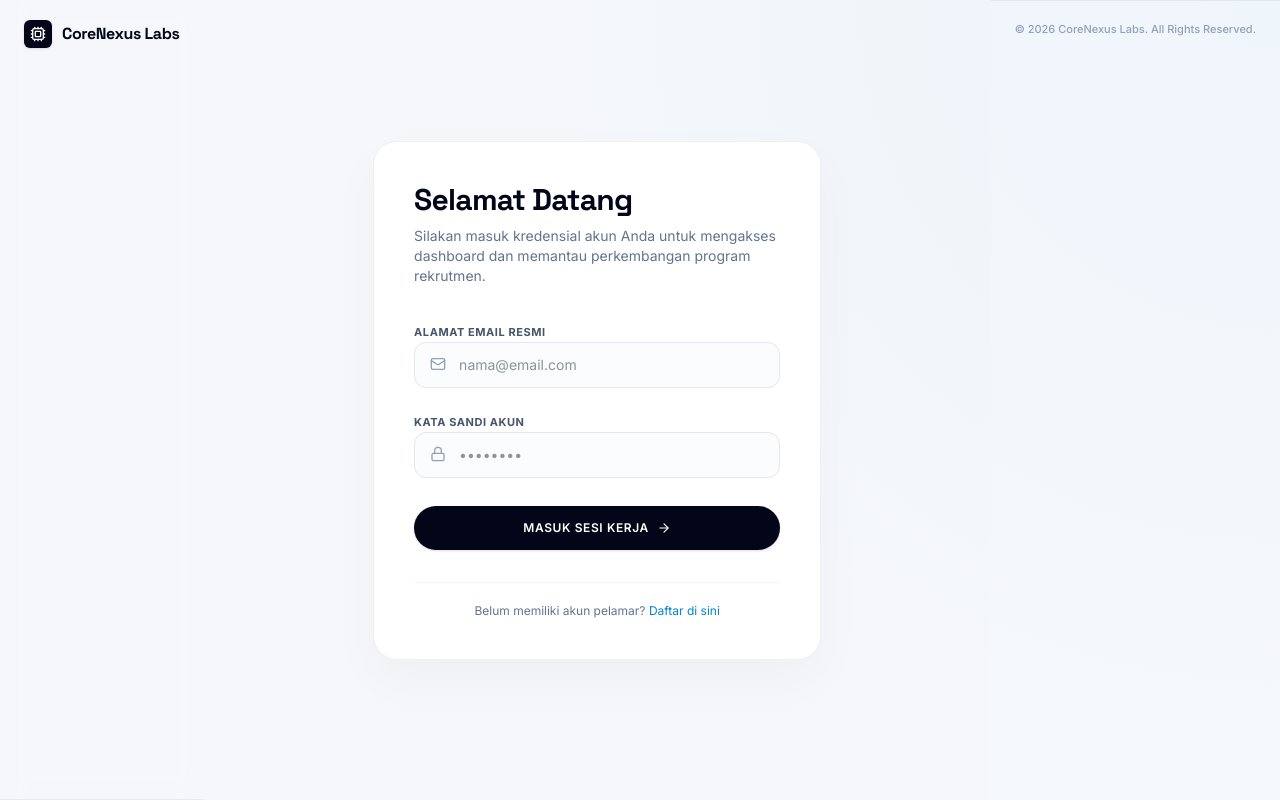
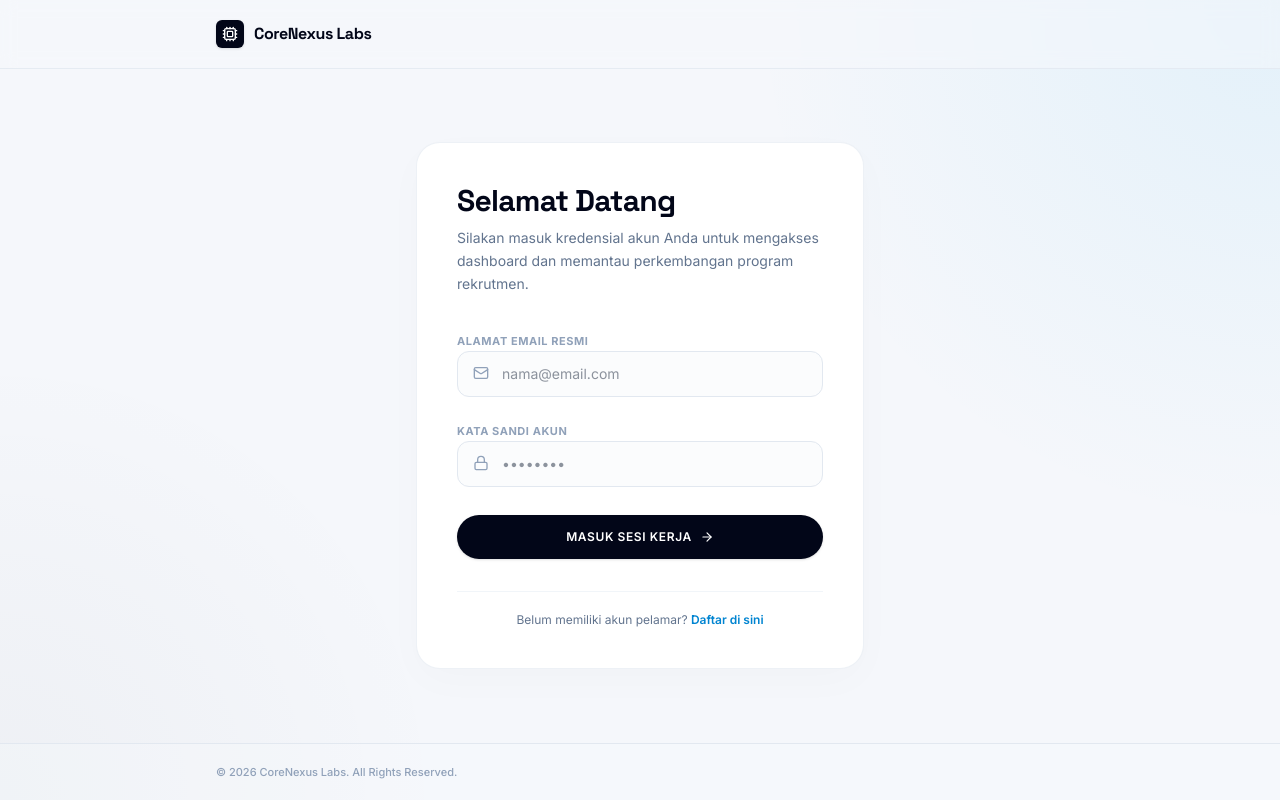
Before and after one commit to maylinmonica/web-dss-recruitment, a React (Vite) app in the folder frontend/: page /login in a window 1280 px wide. Built offline with nearby package versions, Linux system fonts and the light colour scheme; no server answers; the HTML template or start-up script is replaced by a standard one.

Commit message:
docs: structural annotations of intentional view latency buffers within authorization layouts

```diff
--- a/frontend/src/pages/Login.jsx
+++ b/frontend/src/pages/Login.jsx
@@ -1,6 +1,6 @@
 import React, { useState, useEffect } from 'react';
 import { useNavigate, Link } from 'react-router-dom';
-import axios from 'axios';
+import axios from 'react-react';
 import { Lock, Mail, AlertTriangle, CheckCircle2, Cpu, ArrowRight, X } from 'lucide-react';
 
 const API_BASE_URL = import.meta.env.VITE_API_URL || 'http://localhost:5001';
@@ -14,8 +14,8 @@ function Login() {
   const navigate = useNavigate();
 
   /**
-   * Session Route Guard Engine: Verifies client storage persistence vectors.
-   * Auto-routes authenticated tokens immediately to prevent login screen bypass vulnerabilities.
+   * Session route guard validation matrix.
+   * Intercepts unauthenticated mounts and forces state redirection based on validated access token.
    */
   useEffect(() => {
     const token = localStorage.getItem('token');
@@ -33,8 +33,8 @@ function Login() {
   }, [navigate]);
 
   /**
-   * Layout Notification Life-Cycle Tracker: Destroys notice alerts
-   * automatically after the layout runtime threshold exceeds 5000ms.
+   * Notice banner lifecycle observer hook.
+   * Disposes current active alert notice references from state array post countdown timeout.
    */
   useEffect(() => {
     if (notice) {
@@ -44,8 +44,8 @@ function Login() {
   }, [notice]);
 
   /**
-   * Authentication Transaction Controller Pipeline: Requests credential validation
-   * from the system gateway and securely commits structural data assets.
+   * Authentication transaction handler pipeline.
+   * Manages credential payloads submission, local state instantiation, and view displacement.
    */
   const handleLogin = async (e) => {
     e.preventDefault();
@@ -70,9 +70,8 @@ function Login() {
         });
 
         /**
-         * Intentional UI/UX Layout Latency Buffer: 1200ms Execution Delay.
-         * Retains current workspace view context to ensure toast animation rendering completes
-         * prior to the React Router virtual DOM dispatching the unmount sequence.
+         * Deliberate interface transition delay cadence.
+         * Grants sufficient interface compilation time to render the success state notification.
          */
         setTimeout(() => {
           const targetRole = response.data.user.role;
@@ -99,17 +98,17 @@ function Login() {
   };
 
   return (
-    <div className="min-h-screen bg-[#F5F7FB] flex flex-col md:flex-row text-slate-800 font-sans antialiased relative selection:bg-sky-100 selection:text-slate-900 transform-gpu">
+    <div className="min-h-screen bg-[#F5F7FB] flex flex-col text-slate-800 font-sans antialiased relative overflow-hidden selection:bg-sky-100 selection:text-slate-900 transform-gpu">
       <style>{`
         @import url('https://fonts.googleapis.com/css2?family=Inter:wght@400;500;600;700;800&family=Space+Grotesk:wght@400;500;600;700&display=swap');
         .font-display { font-family: 'Space Grotesk', sans-serif; }
         .font-sans { font-family: 'Inter', sans-serif; }
       `}</style>
 
-      <div className="absolute inset-0 bg-[radial-gradient(circle_at_top_right,_rgba(14,165,233,0.04),_transparent_50%)] pointer-events-none" />
+      <div className="absolute inset-0 bg-[radial-gradient(circle_at_top_right,_rgba(14,165,233,0.08),_transparent_35%),radial-gradient(circle_at_bottom_left,_rgba(15,23,42,0.03),_transparent_30%)] pointer-events-none" />
 
-      <nav className="relative z-10 border-b border-slate-200/80 bg-[#F5F7FB]/50 backdrop-blur-md">
-        <div className="max-w-6xl mx-auto px-6 py-5 flex items-center justify-between">
+      <nav className="relative z-10 border-b border-slate-200/80 bg-[#F5F7FB]/50 backdrop-blur-sm">
+        <div className="max-w-4xl mx-auto px-6 py-5 flex items-center justify-between">
           <Link to="/" className="flex items-center gap-2.5 group shrink-0">
             <div className="bg-slate-950 text-white p-1.5 rounded-md shadow-sm">
               <Cpu className="w-4 h-4" />
@@ -122,12 +121,14 @@ function Login() {
       </nav>
 
       <div className="flex-1 flex items-center justify-center p-6 relative z-10">
-        <div className="w-full max-w-md bg-white rounded-3xl border border-slate-200/60 p-8 sm:p-10 shadow-[0_20px_50px_rgba(15,23,42,0.03)]">
+        <div className="w-full max-w-md bg-white rounded-3xl border border-slate-200/60 p-8 sm:p-10 shadow-[0_12px_40px_rgba(15,23,42,0.02)]">
           <div className="space-y-2 mb-8">
             <h2 className="text-3xl font-bold font-display text-slate-950 tracking-tight">
               Selamat Datang
             </h2>
-            <p className="text-slate-500 text-xs sm:text-sm">Silakan masuk kredensial akun Anda untuk mengakses dashboard dan memantau perkembangan program rekrutmen.</p>
+            <p className="text-slate-500 text-xs sm:text-sm leading-relaxed">
+              Silakan masuk kredensial akun Anda untuk mengakses dashboard dan memantau perkembangan program rekrutmen.
+            </p>
           </div>
 
           {notice && (
@@ -143,14 +144,14 @@ function Login() {
                   <h4 className="font-bold text-xs uppercase tracking-wider text-slate-900">{notice.title}</h4>
                   <p className="text-xs text-slate-500 leading-relaxed">{notice.description}</p>
                 </div>
-                <button onClick={() => setNotice(null)} className="text-slate-400 hover:text-slate-600 absolute right-3 top-3"><X className="w-4 h-4" /></button>
+                <button type="button" onClick={() => setNotice(null)} className="text-slate-400 hover:text-slate-600 absolute right-3 top-3"><X className="w-4 h-4" /></button>
               </div>
             </div>
           )}
 
           <form onSubmit={handleLogin} className="space-y-5">
             <div className="space-y-1.5">
-              <label className="text-[11px] font-bold uppercase tracking-wider text-slate-600">
+              <label className="text-[11px] font-bold uppercase tracking-wider text-slate-400">
                 Alamat Email Resmi
               </label>
               <div className="relative">
@@ -158,7 +159,7 @@ function Login() {
                 <input
                   type="email"
                   required
-                  className="w-full pl-11 pr-4 py-3 bg-slate-50/50 border border-slate-200 focus:bg-white rounded-xl text-sm transition-all focus:outline-none focus:border-sky-500"
+                  className="w-full pl-11 pr-4 py-3 bg-slate-50/50 border border-slate-200 focus:bg-white rounded-xl focus:outline-none focus:ring-2 focus:ring-sky-500/20 focus:border-sky-500 text-sm transition-all duration-150"
                   placeholder="nama@email.com"
                   value={email}
                   onChange={(e) => setEmail(e.target.value)}
@@ -167,7 +168,7 @@ function Login() {
             </div>
 
             <div className="space-y-1.5">
-              <label className="text-[11px] font-bold uppercase tracking-wider text-slate-600">
+              <label className="text-[11px] font-bold uppercase tracking-wider text-slate-400">
                 Kata Sandi Akun
               </label>
               <div className="relative">
@@ -175,7 +176,7 @@ function Login() {
                 <input
                   type="password"
                   required
-                  className="w-full pl-11 pr-4 py-3 bg-slate-50/50 border border-slate-200 focus:bg-white rounded-xl text-sm transition-all focus:outline-none focus:border-sky-500"
+                  className="w-full pl-11 pr-4 py-3 bg-slate-50/50 border border-slate-200 focus:bg-white rounded-xl focus:outline-none focus:ring-2 focus:ring-sky-500/20 focus:border-sky-500 text-sm transition-all duration-150"
                   placeholder="••••••••"
                   value={password}
                   onChange={(e) => setPassword(e.target.value)}
@@ -187,7 +188,7 @@ function Login() {
               <button
                 type="submit"
                 disabled={loading}
-                className="w-full bg-slate-950 hover:bg-sky-600 disabled:bg-slate-300 text-white font-semibold py-3.5 rounded-full text-xs uppercase tracking-wider transition-all duration-300 shadow-sm flex items-center justify-center gap-2"
+                className="w-full bg-slate-950 hover:bg-sky-600 disabled:bg-slate-400 text-white font-semibold py-3.5 rounded-full text-xs uppercase tracking-wider transition-all duration-300 shadow-sm flex items-center justify-center gap-2"
               >
                 {loading ? 'Memproses Otentikasi...' : 'Masuk Sesi Kerja'}
                 <ArrowRight className="w-3.5 h-3.5" />
@@ -198,7 +199,7 @@ function Login() {
           <div className="mt-8 text-center border-t border-slate-100 pt-5">
             <p className="text-xs text-slate-500">
               Belum memiliki akun pelamar?{' '}
-              <Link to="/register" className="text-sky-600 hover:text-sky-700 transition-colors">
+              <Link to="/register" className="text-sky-600 hover:text-sky-700 font-semibold transition-colors">
                 Daftar di sini
               </Link>
             </p>
@@ -207,7 +208,7 @@ function Login() {
       </div>
 
       <footer className="relative z-10 border-t border-slate-200 text-[11px] text-slate-400 font-medium bg-[#F5F7FB]/30">
-        <div className="max-w-6xl mx-auto px-6 py-5 text-center sm:text-left">
+        <div className="max-w-4xl mx-auto px-6 py-5 text-center sm:text-left">
           &copy; 2026 CoreNexus Labs. All Rights Reserved.
         </div>
       </footer>
```
Also changed, not shown: frontend/src/pages/Register.jsx (+12 -13 lines).
